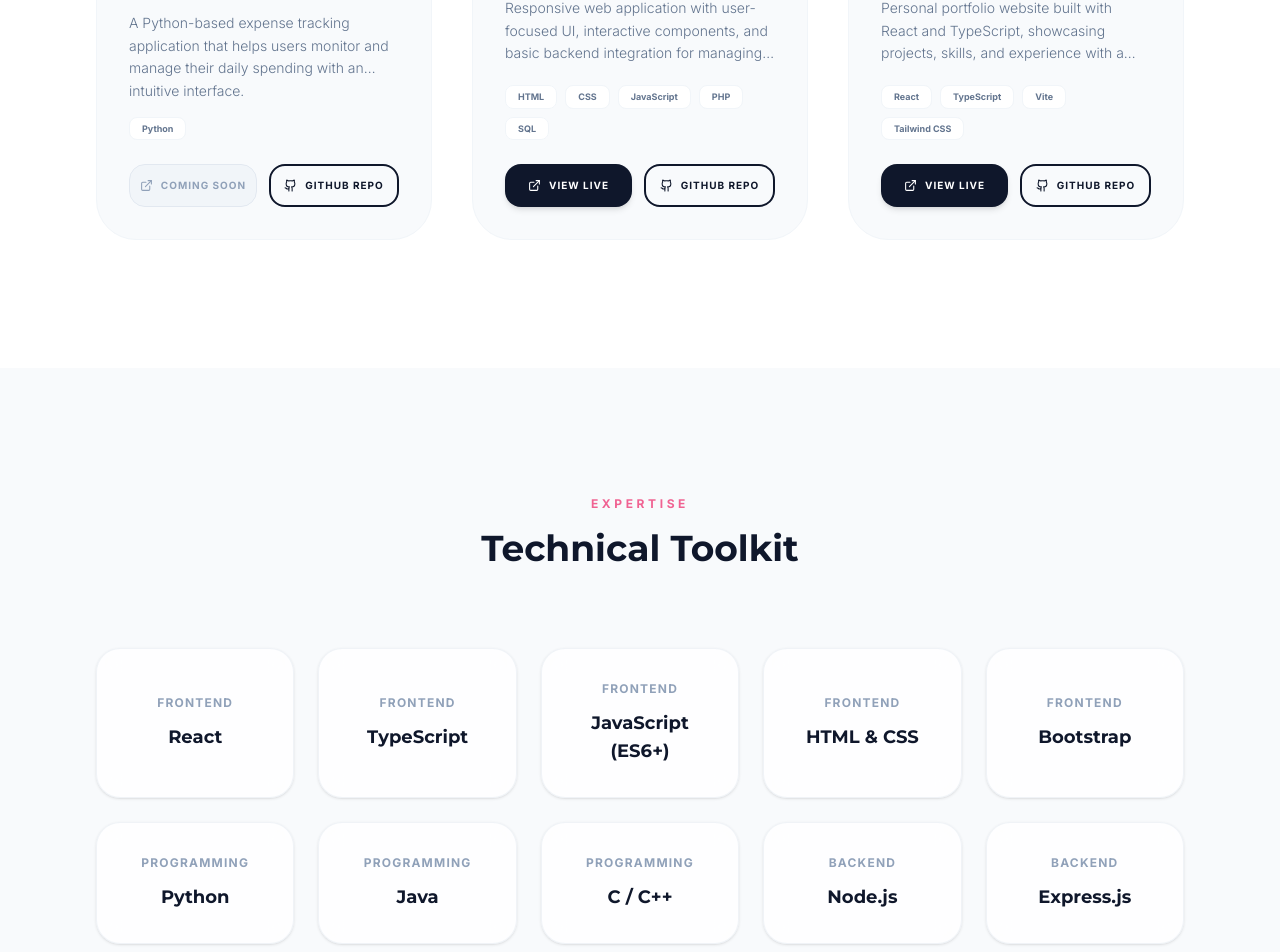
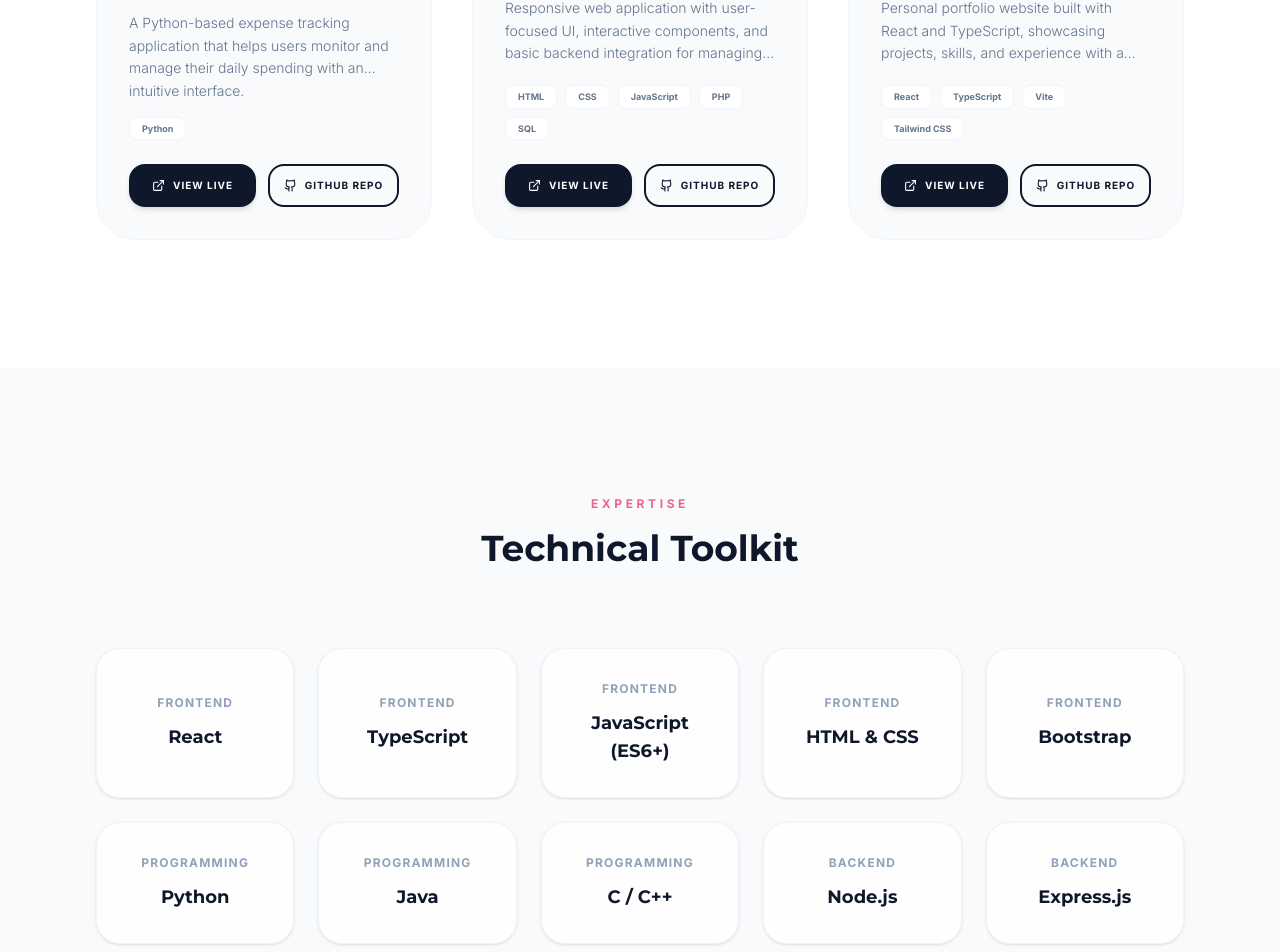
Before and after one commit to RChanjugaa/R.Chanjugaa, a React (Vite) app: page / in a window 1280 px wide. Shown: the part 4315-5267 px from the top of the page. Built offline with nearby package versions, Linux system fonts and the light colour scheme.

Commit message:
Add Expense Tracker live link

```diff
--- a/src/App.tsx
+++ b/src/App.tsx
@@ -74,7 +74,7 @@ const PROJECTS = [
     type: "Application",
     category: "Personal",
     image: assetPath("project-savelkr.svg"),
-    liveLink: "",
+    liveLink: "https://expense-tracker-iyjt.onrender.com/",
     github: "https://github.com/RChanjugaa/EXPENSE_TRACKER"
   },
   {
```
